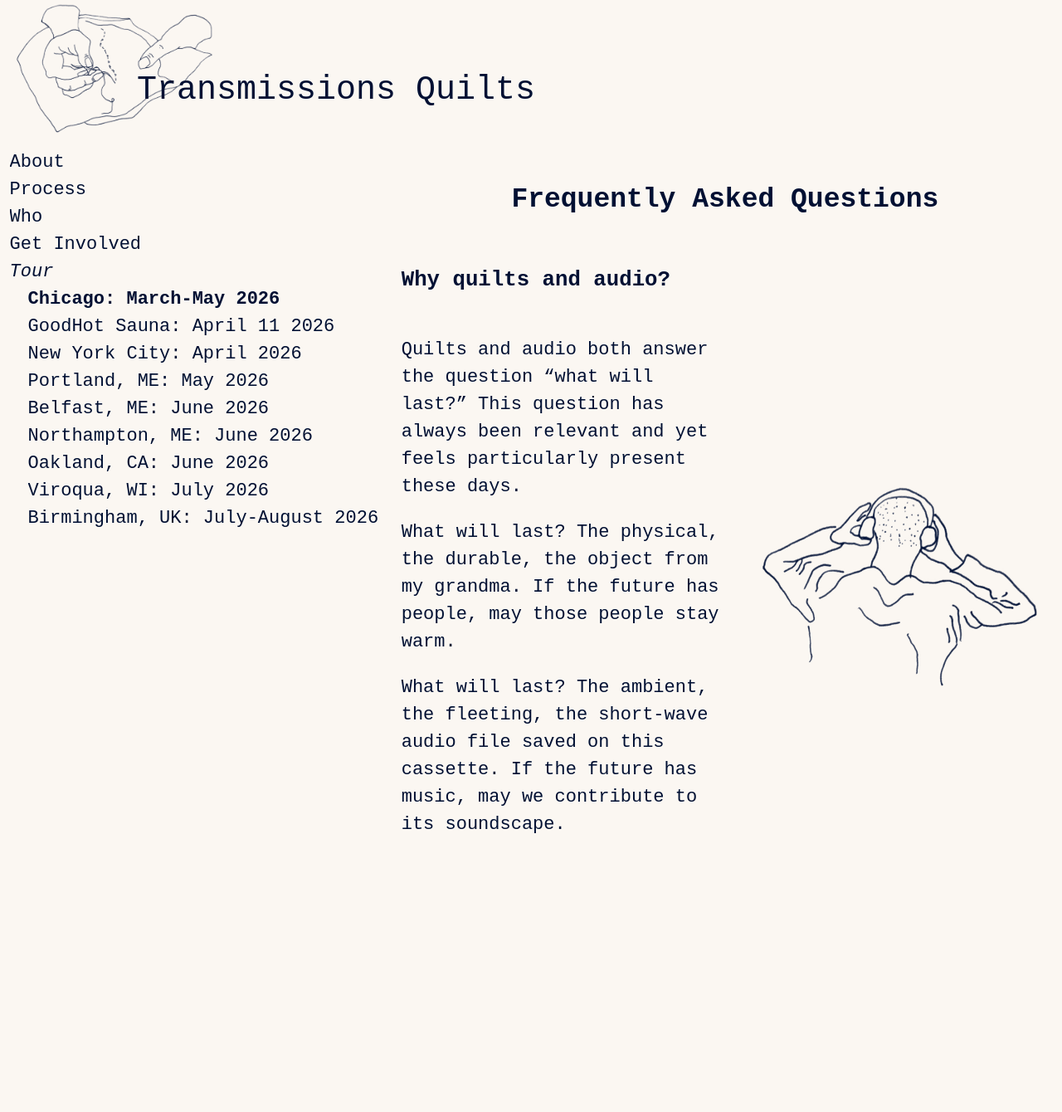
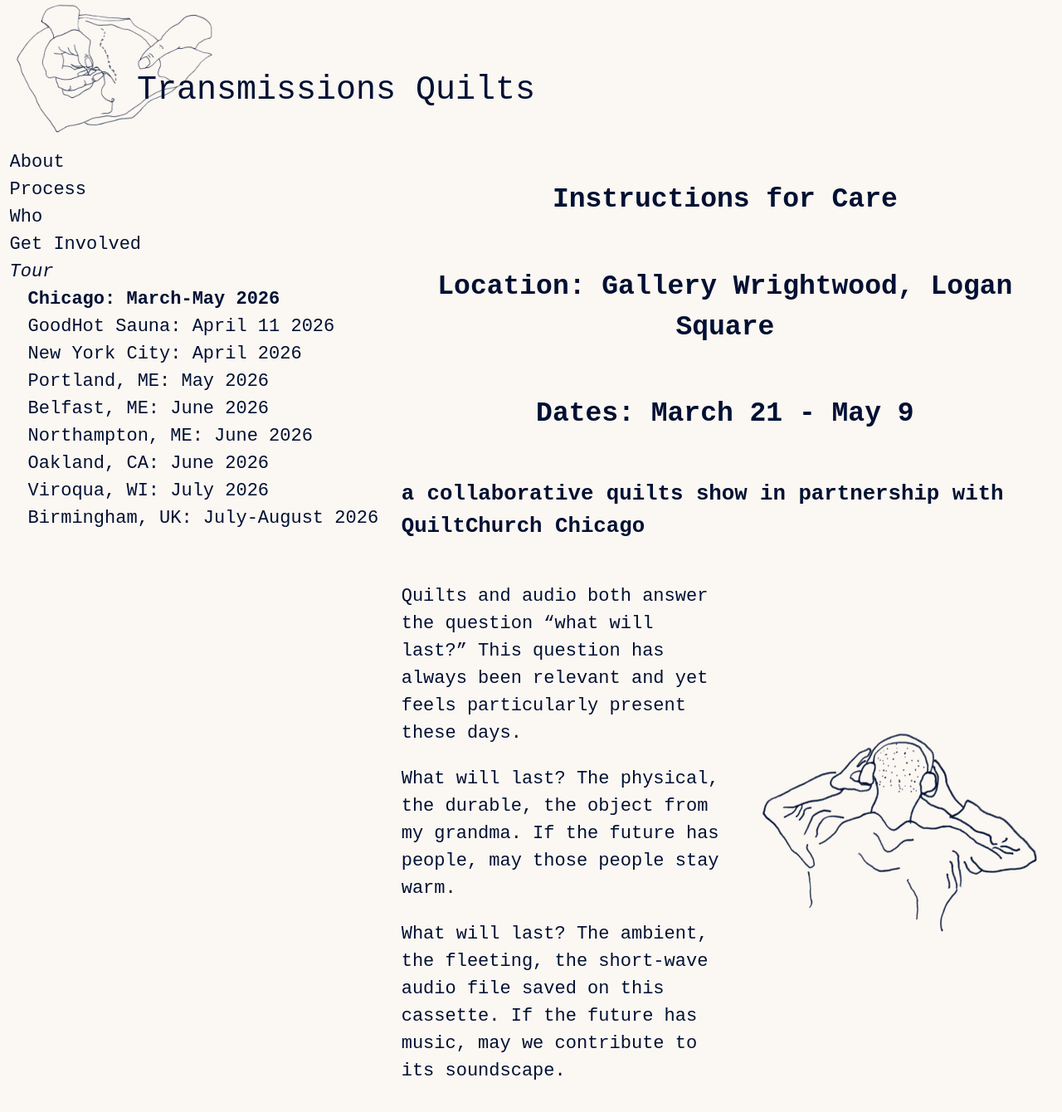
Before and after one commit to danieldickison/transmission-site, a Jekyll site: the page built from chicago.markdown, in a window 1280 px wide and 1351 px high. Shown: the top 1340 px of the window at 83% size. Built offline with Jekyll 4.4.1, drawn with Linux system fonts in a browser that asks for light colours; some web fonts are replaced; our own code applies the rules of GitHub Pages for plain Markdown files.

Commit message:
Update Chicago markdown with event details

```diff
--- a/chicago.markdown
+++ b/chicago.markdown
@@ -2,9 +2,11 @@
 permalink: /chicago
 main_class: chicago
 ---
-## Frequently Asked Questions
+## Instructions for Care
+## Location: Gallery Wrightwood, Logan Square
+## Dates: March 21 - May 9
 
-### Why quilts and audio?
+### a collaborative quilts show in partnership with QuiltChurch Chicago
 
 <div class="two-col">
   <img
```
